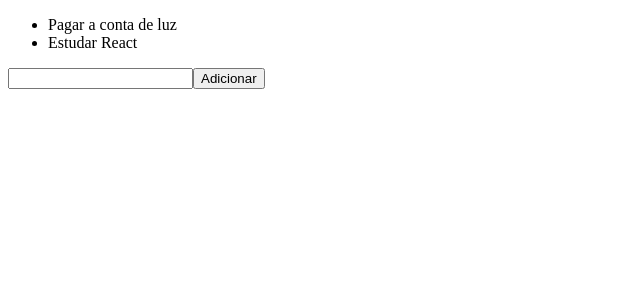
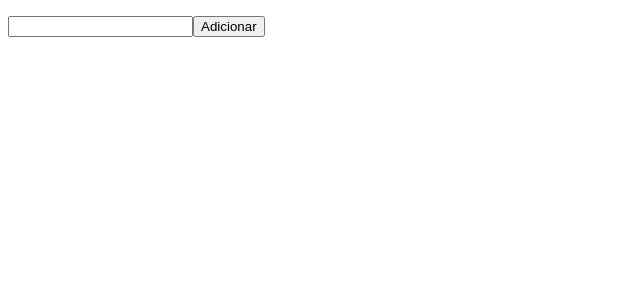
Before and after one commit to GabrielFelix05/Estudos-React, a React (Create React App) app in the folder meusite/: page / in a window 1280 px wide. Shown: the top 300 px of the page, without its empty margins (0-640 px from the left). Built offline with nearby package versions, Linux system fonts and the light colour scheme.

Commit message:
useEffect

```diff
--- a/meusite/src/App.js
+++ b/meusite/src/App.js
@@ -1,16 +1,24 @@
-import React, {useState} from 'react'
+import React, {useState, useEffect} from 'react'
 
 function App() {
-  const [tarefas, setTarefas] = useState([
-    "Pagar a conta de luz",
-    "Estudar React"
-  ])
+  const [tarefas, setTarefas] = useState([])
 
   const[input, setInput] = useState()
 
   function handleAdd(){
     setTarefas([...tarefas, input])
   }
+
+  useEffect(() => {
+    const tarefaStorange = localStorage.getItem('tarefas')
+    if(tarefaStorange){
+      setTarefas(JSON.parse(tarefaStorange))
+    }
+  }, [])
+
+  useEffect(() => {
+    localStorage.setItem('tarefas', JSON.stringify(tarefas))
+  }, [tarefas])
 
   return (
     <div>
```
